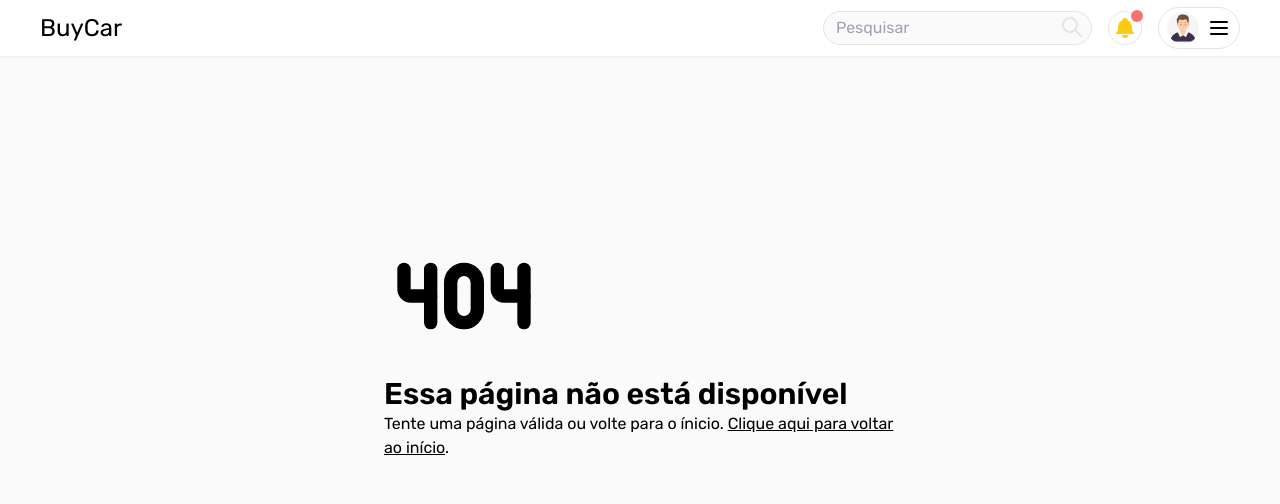
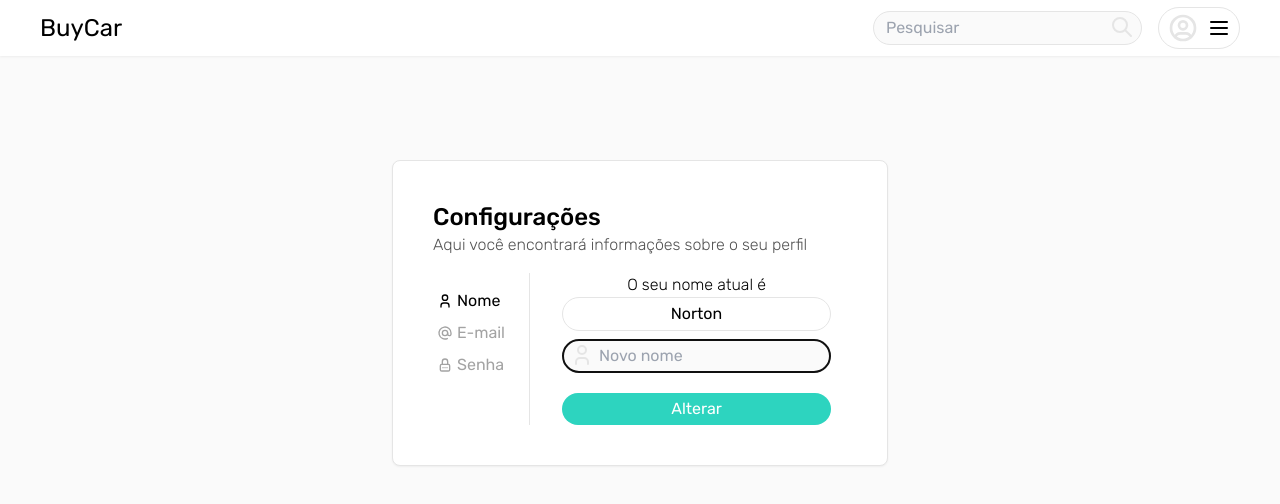
Before and after one commit to nortonglitz/buy-car, a Next.js app: page /auth/profile/settings in a window 1280 px wide. Before the commit this address had no page. Shown: the top 504 px of the page. Built offline with nearby package versions, Linux system fonts and the light colour scheme.

Commit message:
add settings page

```diff
--- a/app/(home)/card.tsx
+++ b/app/(home)/card.tsx
@@ -32,8 +32,6 @@ const SlideNavigation = () => {
         }
     }, [swiper])
 
-    console.log(isBeginning)
-
     return (
         <div
             className={`
@@ -49,11 +47,11 @@ const SlideNavigation = () => {
                 [&_button]:invisible
                 [&_button]:px-2
                 [&:hover_button]:visible
-                [&_button]:opacity-40
-                [&_button:hover]:opacity-100
+                [&_button]:opacity-30
+                [&_button:active]:opacity-55
 
-                [&_svg]:bg-neutral-200/40
-                [&_svg]:text-black/60
+                [&_svg]:bg-neutral-200
+                [&_svg]:text-black
                 [&_svg]:rounded-full
 
                 ${isBeginning ? "[&_button:nth-child(1)]:invisible" : ""}
@@ -74,6 +72,7 @@ export const Card = () => {
                 bg-white
                 rounded-3xl
                 border
+                border-neutral-200
                 overflow-hidden
                 shadow-sm
                 h-[25rem]
@@ -94,7 +93,7 @@ export const Card = () => {
                     })}
                 </Swiper>
             </div>
-            <div className="flex flex-col px-4 pt-2 pb-1 [&_p]:leading-none flex-1 [&:hover]:cursor-pointer">
+            <div className="flex flex-col px-4 pt-2 pb-1 [&_p]:leading-none flex-1 [&:hover]:cursor-pointer [&:active]:bg-neutral-100 transition">
                 <div className="flex justify-between max-h-16 text-ellipsis overflow-hidden">
                     <div>
                         <p className="text-xs uppercase">Maserati</p>
--- a/app/(home)/page.tsx
+++ b/app/(home)/page.tsx
@@ -2,11 +2,18 @@ import { Filter } from "./filter"
 import { Card } from "./card"
 
 export default function Home() {
+
+  const cards = new Array(40).fill(null)
+
   return (
     <>
       <Filter />
-      <main className="pl-[21rem] pt-4 w-full grid grid-cols-5">
-        <Card />
+      <main className="absolute left-80 top-14 right-0 pt-4 px-4 grid grid-cols-5 gap-4 bottom-0 overflow-auto">
+        {cards.map((value, index) => {
+          return (
+            <Card key={`car-card-${index}`} />
+          )
+        })}
       </main>
       <footer className="row-start-3 flex gap-6 flex-wrap items-center justify-center">
       </footer >
--- /dev/null
+++ b/app/auth/profile/settings/forms.tsx
@@ -0,0 +1,106 @@
+import { InputText } from "@/components"
+import { IconUser, IconAt, IconLockPassword, IconCheck } from "@tabler/icons-react"
+
+type FormsProps = {
+    type: "name" | "password" | "email"
+}
+
+export const Forms = ({
+    type
+}: FormsProps) => {
+
+    if (type === "password") {
+        return (
+            <form>
+                <p className="text-center font-thin">Atualizar a sua senha</p>
+                <InputText name="password" className="mt-2" icon={IconAt} placeholder="Senha atual" autoFocus />
+                <InputText name="new-password" className="mt-2" icon={IconAt} placeholder="Nova senha" />
+                <InputText name="new-password-confirm" className="mt-2" icon={IconAt} placeholder="Confirme nova senha" />
+                <button
+                    type="submit"
+                    className="
+                    mt-5
+                    bg-teal-400
+                    text-white
+                    px-3
+                    rounded-full
+                    py-1
+                    w-full
+                "
+                >
+                    Alterar
+                </button>
+            </form>
+        )
+    }
+
+    if (type === "email") {
+        return (
+            <form>
+                <p className="text-center font-thin">O seu e-mail atual é</p>
+                <p
+                    className="
+                            px-3
+                            py-1
+                            border
+                            border-neutral-200
+                            rounded-full
+                            text-center
+                        "
+                >
+                    norton.glitz@gmail.com
+                </p>
+                <InputText name="email" className="mt-2" icon={IconAt} placeholder="Novo e-mail" autoFocus />
+                <button
+                    type="submit"
+                    className="
+                    mt-5
+                    bg-teal-400
+                    text-white
+                    px-3
+                    rounded-full
+                    py-1
+                    w-full
+                "
+                >
+                    Alterar
+                </button>
+            </form>
+        )
+    }
+
+    if (type === "name") {
+        return (
+            <form>
+                <p className="text-center font-thin">O seu nome atual é</p>
+                <p
+                    className="
+                            px-3
+                            py-1
+                            border
+                            border-neutral-200
+                            rounded-full
+                            text-center
+                        "
+                >
+                    Norton
+                </p>
+                <InputText name="name" className="mt-2" icon={IconUser} placeholder="Novo nome" autoFocus />
+                <button
+                    type="submit"
+                    className="
+                    mt-5
+                    bg-teal-400
+                    text-white
+                    px-3
+                    rounded-full
+                    py-1
+                    w-full
+                "
+                >
+                    Alterar
+                </button>
+            </form>
+        )
+    }
+}
--- /dev/null
+++ b/app/auth/profile/settings/page.tsx
@@ -0,0 +1,68 @@
+"use client"
+
+import { IconUser, IconAt, IconLockPassword } from "@tabler/icons-react"
+import { useState } from "react"
+import { Forms } from "./forms"
+
+type SelectedMenu = "name" | "email" | "password"
+
+export default function ProfileSettings() {
+
+    const [selectedMenu, setSelectedMenu] = useState<SelectedMenu>("name")
+
+    const handleMenuClick = (selectedMenu: SelectedMenu) => {
+        setSelectedMenu(selectedMenu)
+    }
+
+    return (
+        <>
+            <h1 className="text-2xl text-left font-medium">Configurações</h1>
+            <p className="text-neutral-600 font-thin">Aqui você encontrará informações sobre o seu perfil</p>
+            <div className="flex mt-4 [&_form]:mx-4">
+                <div className="border-r border-neutral-200 mr-4">
+                    <div
+                        className="
+                            flex
+                            flex-col
+                            items-start
+                            justify-start
+                            gap-2
+                            mt-4
+                            mr-6
+
+                            [&_button]:flex
+                            [&_button]:items-center
+                            [&_button:hover]:underline
+                            [&_button:active]:scale-98
+
+                            [&_svg]:h-[1rem]
+                        "
+                    >
+                        <button
+                            onClick={() => handleMenuClick("name")}
+                            className={`${selectedMenu === "name" ? "text-black" : "text-neutral-400"}`}
+                        >
+                            <IconUser />
+                            Nome
+                        </button>
+                        <button
+                            onClick={() => handleMenuClick("email")}
+                            className={`${selectedMenu === "email" ? "text-black" : "text-neutral-400"}`}
+                        >
+                            <IconAt />
+                            E-mail
+                        </button>
+                        <button
+                            onClick={() => handleMenuClick("password")}
+                            className={`${selectedMenu === "password" ? "text-black" : "text-neutral-400"}`}
+                        >
+                            <IconLockPassword />
+                            Senha
+                        </button>
+                    </div>
+                </div>
+                <Forms type={selectedMenu} />
+            </div>
+        </>
+    )
+}
--- a/components/topbar/index.tsx
+++ b/components/topbar/index.tsx
@@ -6,7 +6,6 @@ import { IconSearch } from "@tabler/icons-react"
 export const Topbar = () => {
 
     return (
-        <>
         <nav
             className="
             z-30
@@ -30,7 +29,5 @@ export const Topbar = () => {
                 <UserBar />
             </div>
         </nav>
-            <div className="h-14 w-full" />
-        </>
     )
 }
--- a/components/topbar/user-bar/index.tsx
+++ b/components/topbar/user-bar/index.tsx
@@ -7,8 +7,8 @@ import { MouseEventHandler, useState } from "react"
 
 export const UserBar = () => {
 
-    const isLogged = true
-    const hasAvatar = true
+    const isLogged = false
+    const hasAvatar = false
     const [userMenuOpen, setMenuUserMenu] = useState(false)
 
     const handleUserBarClick: MouseEventHandler<HTMLButtonElement> = () => {
--- a/components/topbar/user-bar/user-menu.tsx
+++ b/components/topbar/user-bar/user-menu.tsx
@@ -16,7 +16,7 @@ export const UserMenu = ({
 }: UserMenuProps) => {
 
     const userMenuRef = useRef(null)
-    const isLogged = true
+    const isLogged = false
 
     useClickOutside(() => {
         onClickOutside()
```
Lines whose indentation alone changed are shown as unchanged.
